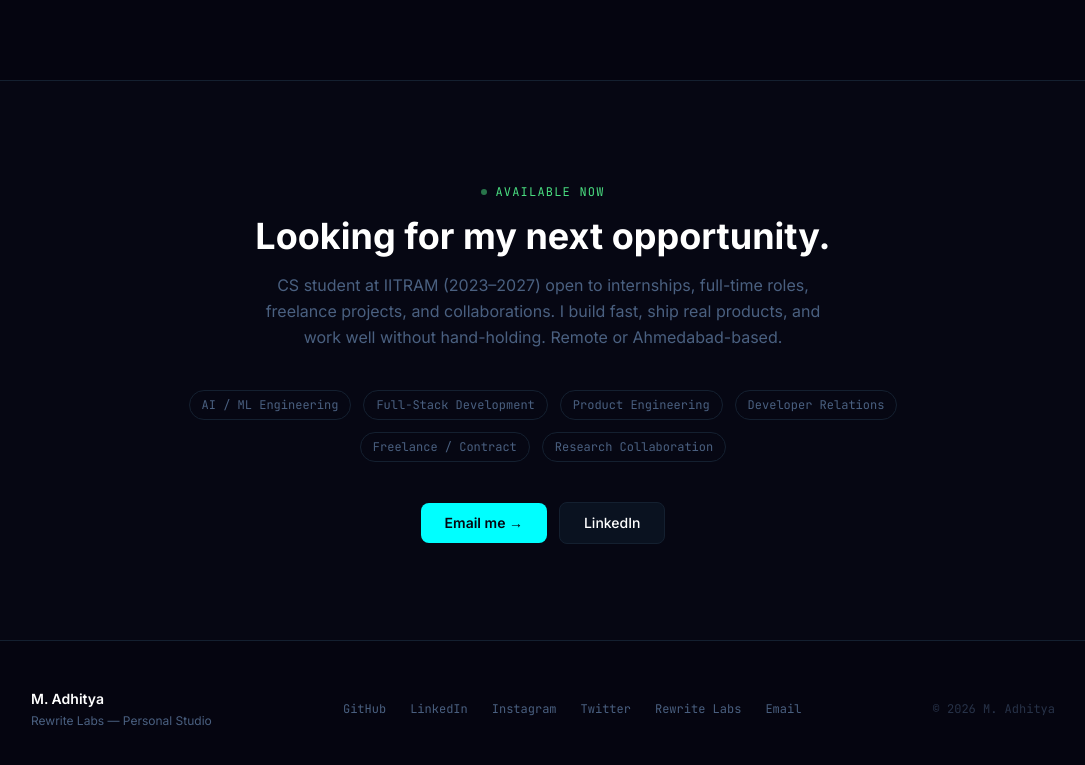
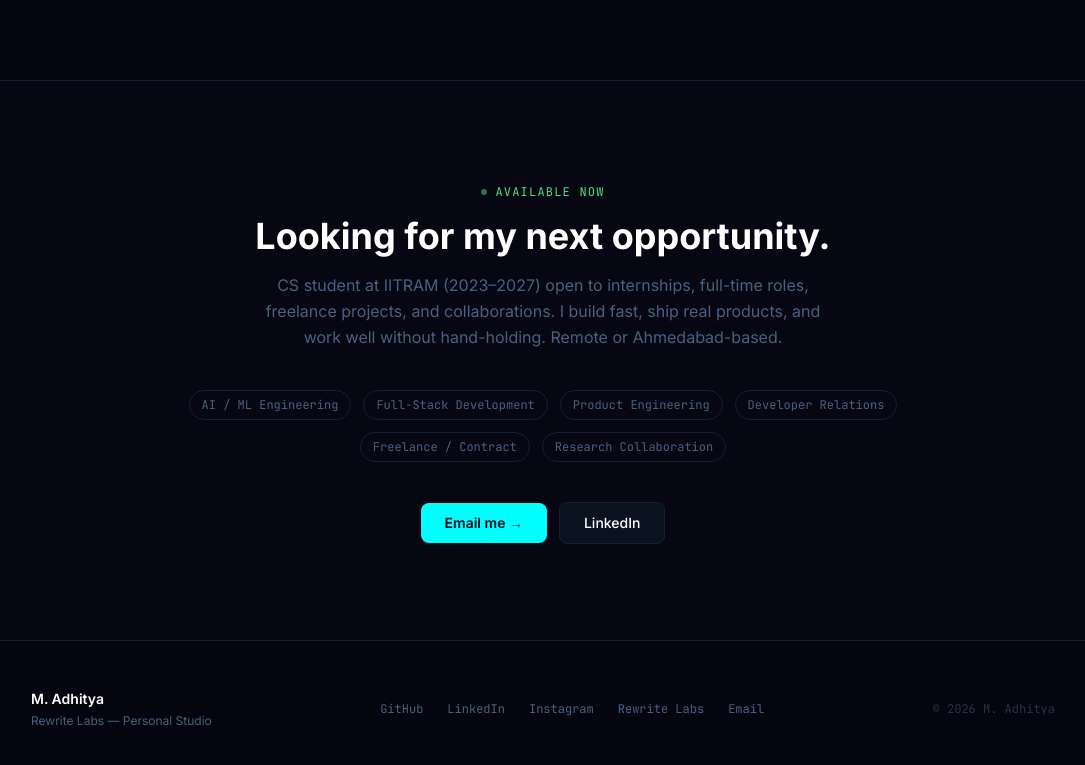
Before and after one commit to iamadhitya1/portfolio, a Next.js app: page / in a window 1280 px wide. Shown: the part 6836-7601 px from the top of the page, without its empty margins (97-1182 px from the left). Built offline with nearby package versions, Linux system fonts and the light colour scheme.

Commit message:
Add Instagram link, remove Twitter link across site

```diff
--- a/app/layout.tsx
+++ b/app/layout.tsx
@@ -98,7 +98,6 @@ export default function RootLayout({
         "sameAs": [
           "https://github.com/iamadhitya1",
           "https://www.linkedin.com/in/loveadhitya/",
-          "https://twitter.com/rewritelabshq",
           "https://dev.to/iamadhitya",
           "https://medium.com/@m_adhitya_",
           "https://pypi.org/user/iamadhitya1/",
--- a/components/Footer.tsx
+++ b/components/Footer.tsx
@@ -12,7 +12,6 @@ export default function Footer() {
             { label: 'GitHub',       href: 'https://github.com/iamadhitya1' },
             { label: 'LinkedIn',     href: 'https://www.linkedin.com/in/loveadhitya/' },
             { label: 'Instagram',    href: 'https://www.instagram.com/iamadhitya1/' },
-            { label: 'Twitter',      href: 'https://twitter.com/rewritelabshq' },
             { label: 'Rewrite Labs', href: 'https://rewritelabs.vercel.app' },
             { label: 'Email',        href: 'mailto:muthuadithya999@gmail.com' },
           ].map(({ label, href }) => (
```
Also changed, not shown: public/llms.txt.
